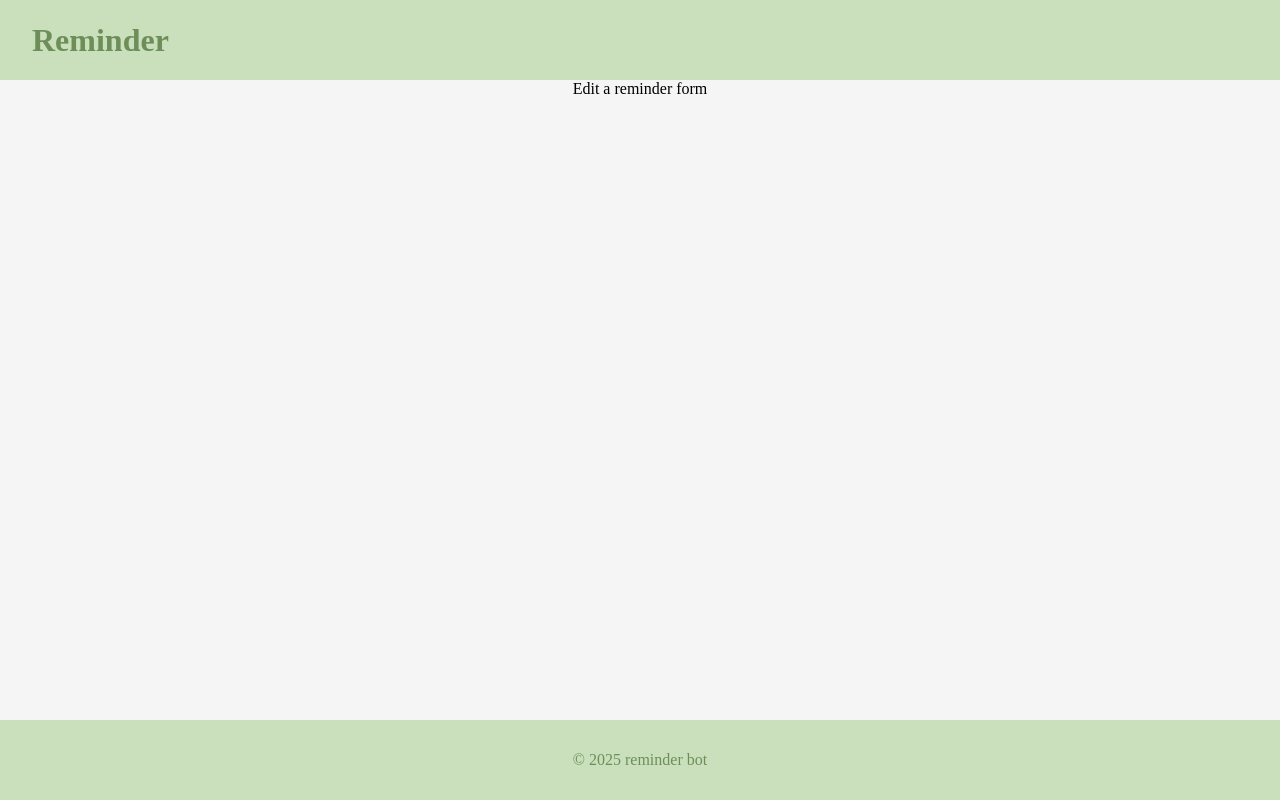
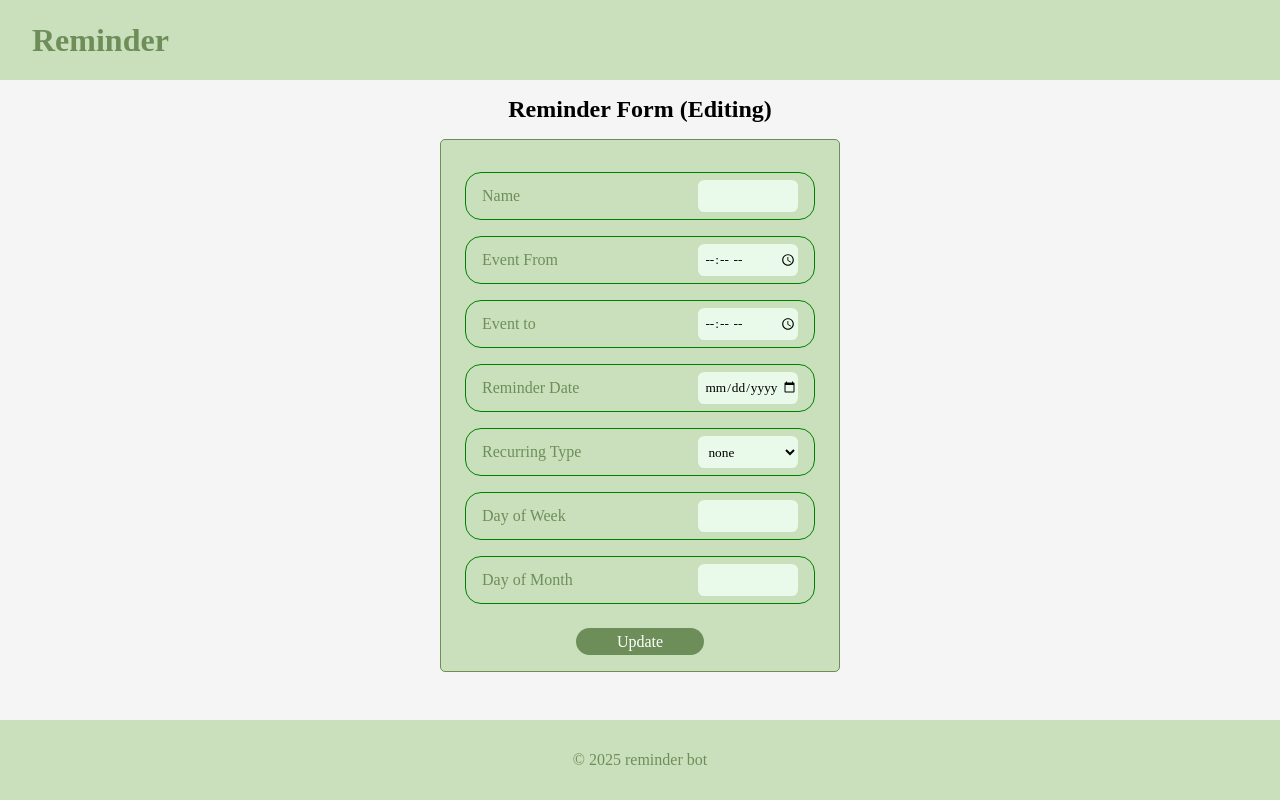
Before and after one commit to Lefie/reminder-bot, a React (Vite) app: page /edit-reminder in a window 1280 px wide. Built offline with nearby package versions, Linux system fonts and the light colour scheme; a web font is replaced by a local one.

Commit message:
reminder form + view all reminders page

```diff
--- a/src/index.css
+++ b/src/index.css
@@ -127,7 +127,7 @@
   height:3em;
 }
 
-.add-reminder-container {
+.reminder-container {
   /* border:1px solid rgb(155, 247, 134); */
   display: flex;
   flex-direction: column;
@@ -136,12 +136,12 @@
   align-items: center;
 }
 
-.add-reminder-container h1 {
+.reminder-container h1 {
   font-size: 1.5rem;
   margin:1rem 0;
 }
 
-.new-reminder-form {
+.reminder-form {
   color:#6E8E59;
   border:1px solid #6E8E59;
   border-radius: 5px;
@@ -174,3 +174,50 @@ input, select {
   margin-bottom: 1em;
   align-self: center;
 }
+
+/* view all reminders */
+.view-reminders-container{
+  /* border:1px solid pink; */
+  flex:1;
+  display: flex;
+  flex-direction: column;
+}
+
+.search-bar-container {
+  /* border:1px solid red; */
+  height:2.5rem;
+  display: flex;
+  justify-content: center;
+}
+
+.search-bar-container form {
+  /* border:1px solid red; */
+  width:16em;
+  display: flex;
+  justify-content: space-between;
+  align-items: center;
+}
+
+.search-bar-container input#search-bar {
+  width:10rem;
+  border:1.3px solid #6E8E59;
+  border-radius: 1rem;
+}
+
+.search-bar-container input#search-bar:focus {
+  outline:none;
+}
+
+.small-btn {
+  height:1.5rem;
+  width:4.5rem;
+  font-size:0.89rem;
+}
+
+.view-reminders-container h1 {
+  /* border:1px solid red; */
+  text-align: center;
+  color:#6E8E59;
+  font-size:1.6rem;
+  margin: 0.4em 0;
+}
--- a/src/pages/ReminderForm.jsx
+++ b/src/pages/ReminderForm.jsx
@@ -3,12 +3,36 @@ import { useState } from "react";
 
 export default function ReminderForm({form_mode}){
     const [mode, setMode] = useState(form_mode) //adding / editing
+    const [formValue, setFormValue] = useState({
+        "event-name":"",
+        "event-from":"",
+        "event-to":"",
+        "reminder_date":"",
+        "recurring_type":"",
+        "day_of_week":"",
+        "day_of_month":""
+    })
 
-    if (mode === "adding") {
+    // use a use - effect to check if form_mode is editing, then the formValue should be populated with data
+
+    function handleValue(e) {
+        const target_ele = e.target
+        console.log(target_ele, target_ele.name, target_ele.type, target_ele.value)
+        setFormValue(prev => ({
+            ...prev,
+            [target_ele.name]: target_ele.value
+        }))
+    }
+
+    function submitFrom(formData){
+        // pass
+    }
+
+
         return (<>
-            <section className="add-reminder-container">
-                <h1>Reminder Form</h1>
-                <form className="new-reminder-form">
+            <section className="reminder-container">
+                <h1>Reminder Form {mode === "editing" &&<span>(Editing)</span> }</h1>
+                <form className="reminder-form" action={submitFrom}>
                     <div className="form-element">
                         <label
                         htmlFor="event-name"
@@ -18,6 +42,8 @@ export default function ReminderForm({form_mode}){
                         type="text"
                         id="event-name"
                         name="event-name"
+                        value={formValue["event-name"]}
+                        onChange={handleValue}
                         ></input>
                     </div>
 
@@ -29,6 +55,8 @@ export default function ReminderForm({form_mode}){
                         type="time"
                         id="event-from"
                         name="event-from"
+                        value={formValue["event-from"]}
+                        onChange={handleValue}
                         ></input>
                     </div>
 
@@ -40,6 +68,8 @@ export default function ReminderForm({form_mode}){
                         type="time"
                         id="event-to"
                         name="event-to"
+                        value={formValue["event-to"]}
+                        onChange={handleValue}
                         ></input>
                     </div>
 
@@ -50,6 +80,8 @@ export default function ReminderForm({form_mode}){
                         type="date"
                         id="reminder_date"
                         name="reminder_date"
+                        value={formValue["reminder_date"]}
+                        onChange={handleValue}
                         />
                     </div>
 
@@ -59,6 +91,8 @@ export default function ReminderForm({form_mode}){
                         required
                         id="recurring_type"
                         name="recurring_type"
+                        value={formValue["recurring_type"]}
+                        onChange={handleValue}
                         >
                             <option value="none" selected>none</option>
                             <option value="daily">daily</option>
@@ -74,31 +108,28 @@ export default function ReminderForm({form_mode}){
                         name="day_of_week"
                         type="number"
                         min="1"
-                        max="7"/>
+                        max="7"
+                        value={formValue["day_of_week"]}
+                        onChange={handleValue}
+                        />
                     </div>
 
                     <div className="form-element hidden" id="dom">
-                        <label for="day_of_month"> Day of Month </label>
+                        <label htmlFor="day_of_month"> Day of Month </label>
                         <input
                         id="day_of_month"
                         name="day_of_month"
                         type="number"
                         min="1"
-                        max="31" />
+                        max="31"
+                        value={formValue["day_of_month"]}
+                        onChange={handleValue}
+                         />
                     </div>
 
-                    <button type="submit" className="btn form-btn">Add!</button>
+                    <button type="submit" className="btn form-btn"> {mode === "editing" ? <span>Update</span> : <span>Add</span> }</button>
                 </form>
             </section>
         </>)
-    }
-
-    if (mode === "editing") {
-        return (<>
-            <section className="add-reminder-container">
-            <p>Edit a reminder form</p>
-            </section>
-        </>)
-    }
 
 }
--- a/src/pages/ViewAllReminders.jsx
+++ b/src/pages/ViewAllReminders.jsx
@@ -5,7 +5,27 @@ import { NavLink } from "react-router";
 export default function ViewAllReminders(){
     const [allReminders, setAllReminders] = useState([])
 
+    function search(){
+        console.log("search ")
+    }
+
     return (<>
+    <section className="view-reminders-container">
+        <h1>All Reminders</h1>
+
+        <div className="search-bar-container">
+            <form action={search}>
+                <input
+                type="text"
+                name="search-bar"
+                id="search-bar"
+                placeholder="search something"
+                aria-label="search"
+                />
+                <button className="btn small-btn">Search</button>
+            </form>
+        </div>
+
         {allReminders && allReminders.length > 0 &&
         (<>
 
@@ -16,5 +36,7 @@ export default function ViewAllReminders(){
         <p className="no-reminders-msg">No reminders. You are all up to date</p>
         </>)}
 
+     </section>
+
     </>)
 }
```
Lines whose indentation alone changed are shown as unchanged.
